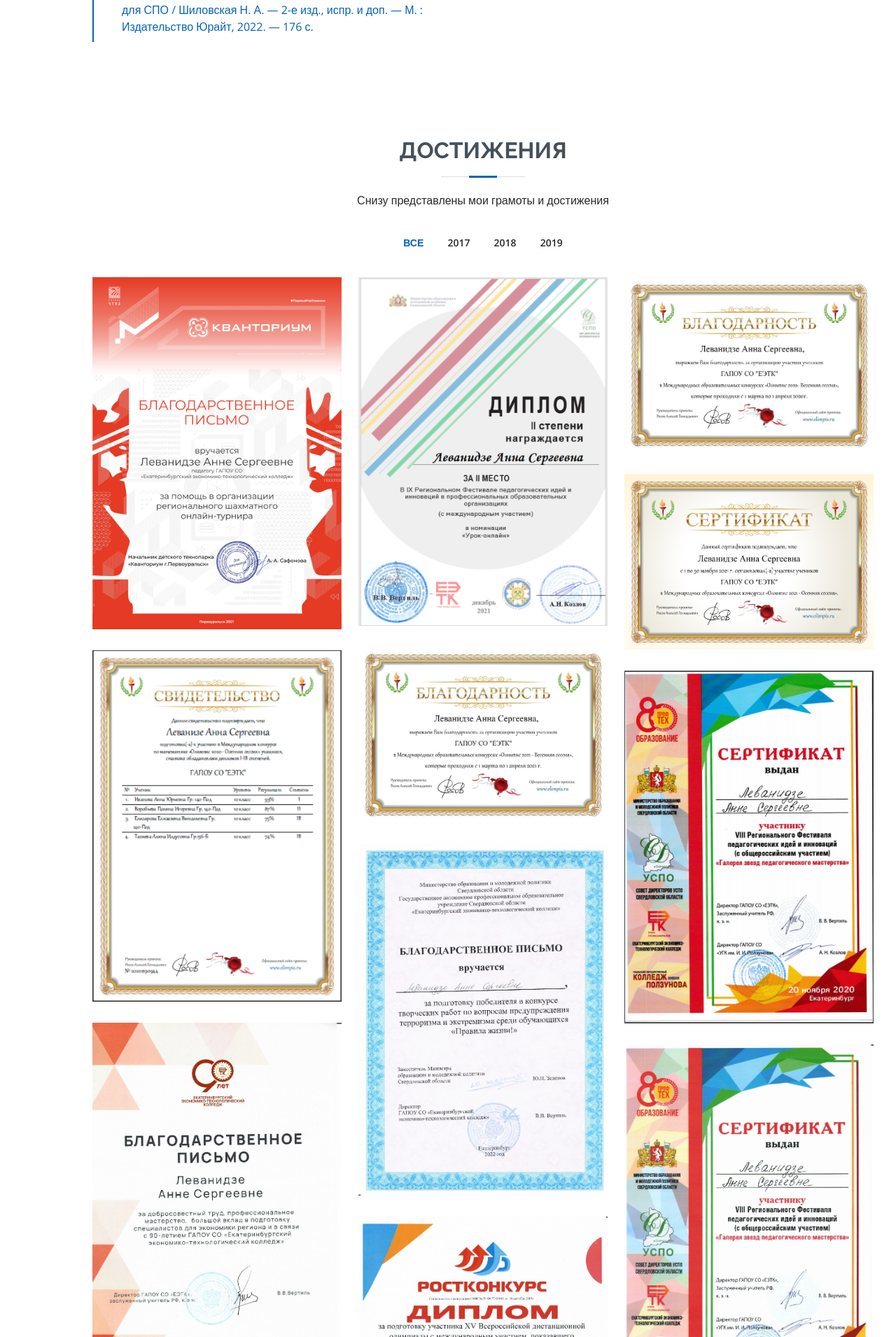
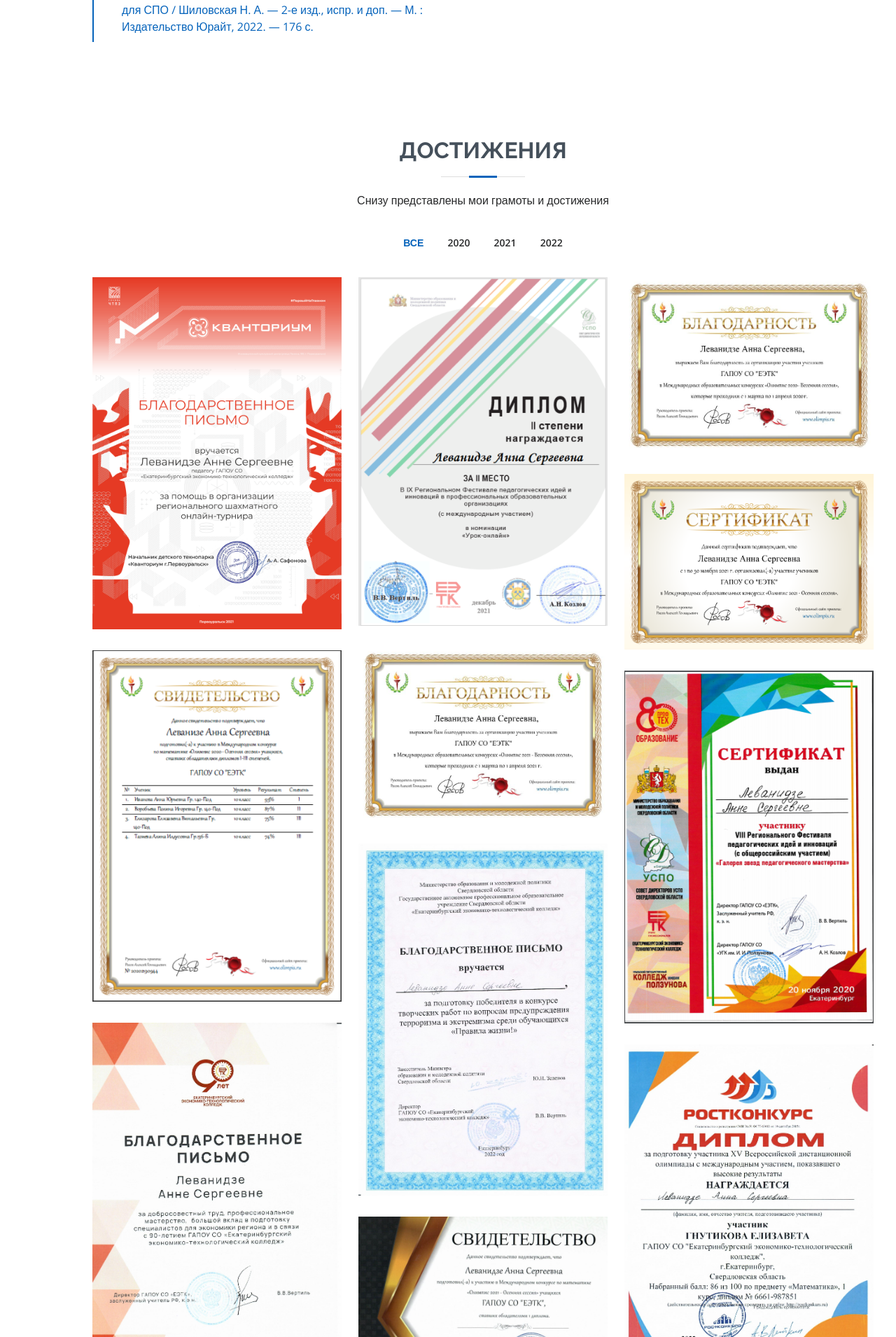
Before and after one commit to ShauTsar/webDze, a Django app: page / in a window 1280 px wide. Shown: the part 4330-6240 px from the top of the page at 70% size. Run offline with Django 4.2, Linux system fonts and the light colour scheme; some libraries are stand-ins or nearby versions.

Commit message:
update 1.0.4

```diff
--- a/dzeProject/dzeApp/templates/dzeApp/index.html
+++ b/dzeProject/dzeApp/templates/dzeApp/index.html
@@ -336,21 +336,21 @@
           <div class="col-lg-12 d-flex justify-content-center" data-aos="fade-up" data-aos-delay="100">
             <ul id="portfolio-flters">
               <li data-filter="*" class="filter-active">Все</li>
-              <li data-filter=".filter-app">2017</li>
-              <li data-filter=".filter-card">2018</li>
-              <li data-filter=".filter-web">2019</li>
+              <li data-filter=".filter-2020">2020</li>
+              <li data-filter=".filter-2021">2021</li>
+              <li data-filter=".filter-2022">2022</li>
             </ul>
           </div>
         </div>
 
         <div class="row portfolio-container" data-aos="fade-up" data-aos-delay="200">
 
-          <div class="col-lg-4 col-md-6 portfolio-item filter-app">
+          <div class="col-lg-4 col-md-6 portfolio-item filter-2021">
             <div class="portfolio-wrap">
               <img src="{% static 'dzeApp/img/achievements/blagodarstvennoe_pismo.jpg' %}" class="img-fluid" alt="">
               <div class="portfolio-info">
                 <h4>Благодарственное письмо</h4>
-                <p>за помощь в организации регионального шахматного турнира</p>
+                <p>за помощь в организации регионального шахматного турнира 2021</p>
                 <div class="portfolio-links">
                   <a href="{% static 'dzeApp/img/achievements/blagodarstvennoe_pismo.jpg' %}" data-gallery="portfolioGallery" class="portfolio-lightbox" title=""><i class="bx bx-plus"></i></a>
                   <a href="portfolio-details.html" class="portfolio-details-lightbox" data-glightbox="type: external" title="Portfolio Details"><i class="bx bx-link"></i></a>
@@ -359,12 +359,12 @@
             </div>
           </div>
 
-          <div class="col-lg-4 col-md-6 portfolio-item filter-web">
+          <div class="col-lg-4 col-md-6 portfolio-item filter-2021">
             <div class="portfolio-wrap">
               <img src="{% static 'dzeApp/img/achievements/diplom.jpg' %}" class="img-fluid" alt="">
               <div class="portfolio-info">
                 <h4>Диплом 2 степени</h4>
-                <p>2 место</p>
+                <p>2 место2021</p>
                 <div class="portfolio-links">
                   <a href="{% static 'dzeApp/img/achievements/diplom.jpg' %}" data-gallery="portfolioGallery" class="portfolio-lightbox" title=""><i class="bx bx-plus"></i></a>
                   <a href="portfolio-details.html" class="portfolio-details-lightbox" data-glightbox="type: external" title="Portfolio Details"><i class="bx bx-link"></i></a>
@@ -373,7 +373,7 @@
             </div>
           </div>
 
-          <div class="col-lg-4 col-md-6 portfolio-item filter-app">
+          <div class="col-lg-4 col-md-6 portfolio-item filter-2020">
             <div class="portfolio-wrap">
               <img src="{% static 'dzeApp/img/achievements/olimpys2020.jpg' %}" class="img-fluid" alt="">
               <div class="portfolio-info">
@@ -387,7 +387,7 @@
             </div>
           </div>
 
-          <div class="col-lg-4 col-md-6 portfolio-item filter-card">
+          <div class="col-lg-4 col-md-6 portfolio-item filter-2021">
             <div class="portfolio-wrap">
               <img src="{% static 'dzeApp/img/achievements/olimpys2021.jpg' %}" class="img-fluid" alt="">
               <div class="portfolio-info">
@@ -401,7 +401,7 @@
             </div>
           </div>
 
-          <div class="col-lg-4 col-md-6 portfolio-item filter-web">
+          <div class="col-lg-4 col-md-6 portfolio-item filter-2021">
             <div class="portfolio-wrap">
               <img src="{% static 'dzeApp/img/achievements/olimpys2021Vesna.jpg' %}" class="img-fluid" alt="">
               <div class="portfolio-info">
@@ -415,7 +415,7 @@
             </div>
           </div>
 
-          <div class="col-lg-4 col-md-6 portfolio-item filter-app">
+          <div class="col-lg-4 col-md-6 portfolio-item filter-2020">
             <div class="portfolio-wrap">
               <img src="{% static 'dzeApp/img/achievements/olimpysEetk.jpg' %}" class="img-fluid" alt="">
               <div class="portfolio-info">
@@ -429,7 +429,7 @@
             </div>
           </div>
 
-          <div class="col-lg-4 col-md-6 portfolio-item filter-card">
+          <div class="col-lg-4 col-md-6 portfolio-item filter-2020">
             <div class="portfolio-wrap">
               <img src="{% static 'dzeApp/img/achievements/sertik.jpg' %}" class="img-fluid" alt="">
               <div class="portfolio-info">
@@ -442,7 +442,7 @@
               </div>
             </div>
           </div>
-          <div class="col-lg-4 col-md-6 portfolio-item filter-card">
+          <div class="col-lg-4 col-md-6 portfolio-item filter-2022">
             <div class="portfolio-wrap">
               <img src="{% static 'dzeApp/img/achievements/levan1.jpg' %}" class="img-fluid" alt="">
               <div class="portfolio-info">
@@ -455,12 +455,12 @@
             </div>
           </div>
 
-          <div class="col-lg-4 col-md-6 portfolio-item filter-card">
+          <div class="col-lg-4 col-md-6 portfolio-item filter-2022">
             <div class="portfolio-wrap">
               <img src="{% static 'dzeApp/img/achievements/levan2.jpg' %}" class="img-fluid" alt="">
               <div class="portfolio-info">
-                <h4>Сертификат</h4>
-                <p>Педагогические идеи</p>
+                <h4>Благодарственное письмо</h4>
+                <p>с 90-летием 2022</p>
                 <div class="portfolio-links">
                   <a href="{% static 'dzeApp/img/achievements/levan2.jpg' %}" data-gallery="portfolioGallery" class="portfolio-lightbox" title=""><i class="bx bx-plus"></i></a>
                   <a href="portfolio-details.html" class="portfolio-details-lightbox" data-glightbox="type: external" title="Portfolio Details"><i class="bx bx-link"></i></a>
@@ -468,25 +468,12 @@
               </div>
             </div>
           </div>
-          <div class="col-lg-4 col-md-6 portfolio-item filter-card">
-            <div class="portfolio-wrap">
-              <img src="{% static 'dzeApp/img/achievements/levan3.jpg' %}" class="img-fluid" alt="">
-              <div class="portfolio-info">
-                <h4>Сертификат</h4>
-                <p>Педагогические идеи</p>
-                <div class="portfolio-links">
-                  <a href="{% static 'dzeApp/img/achievements/levan3.jpg' %}" data-gallery="portfolioGallery" class="portfolio-lightbox" title=""><i class="bx bx-plus"></i></a>
-                  <a href="portfolio-details.html" class="portfolio-details-lightbox" data-glightbox="type: external" title="Portfolio Details"><i class="bx bx-link"></i></a>
-                </div>
-              </div>
-            </div>
-          </div>
-          <div class="col-lg-4 col-md-6 portfolio-item filter-card">
+          <div class="col-lg-4 col-md-6 portfolio-item filter-2022">
             <div class="portfolio-wrap">
               <img src="{% static 'dzeApp/img/achievements/levan4.jpg' %}" class="img-fluid" alt="">
               <div class="portfolio-info">
-                <h4>Сертификат</h4>
-                <p>Педагогические идеи</p>
+                <h4>Диплом</h4>
+                <p>РОСТКОНКУРС</p>
                 <div class="portfolio-links">
                   <a href="{% static 'dzeApp/img/achievements/levan4.jpg' %}" data-gallery="portfolioGallery" class="portfolio-lightbox" title=""><i class="bx bx-plus"></i></a>
                   <a href="portfolio-details.html" class="portfolio-details-lightbox" data-glightbox="type: external" title="Portfolio Details"><i class="bx bx-link"></i></a>
@@ -494,12 +481,12 @@
               </div>
             </div>
           </div>
-          <div class="col-lg-4 col-md-6 portfolio-item filter-card">
+          <div class="col-lg-4 col-md-6 portfolio-item filter-2021">
             <div class="portfolio-wrap">
               <img src="{% static 'dzeApp/img/achievements/levan5.jpg' %}" class="img-fluid" alt="">
               <div class="portfolio-info">
-                <h4>Сертификат</h4>
-                <p>Педагогические идеи</p>
+                <h4>Свидетельство</h4>
+                <p>Олимпис 2021 - Осень</p>
                 <div class="portfolio-links">
                   <a href="{% static 'dzeApp/img/achievements/levan5.jpg' %}" data-gallery="portfolioGallery" class="portfolio-lightbox" title=""><i class="bx bx-plus"></i></a>
                   <a href="portfolio-details.html" class="portfolio-details-lightbox" data-glightbox="type: external" title="Portfolio Details"><i class="bx bx-link"></i></a>
@@ -507,12 +494,12 @@
               </div>
             </div>
           </div>
-          <div class="col-lg-4 col-md-6 portfolio-item filter-card">
+          <div class="col-lg-4 col-md-6 portfolio-item filter-2022">
             <div class="portfolio-wrap">
               <img src="{% static 'dzeApp/img/achievements/levan6.jpg' %}" class="img-fluid" alt="">
               <div class="portfolio-info">
-                <h4>Сертификат</h4>
-                <p>Педагогические идеи</p>
+                <h4>Благодарственное письмо</h4>
+                <p>Библионочь-2022</p>
                 <div class="portfolio-links">
                   <a href="{% static 'dzeApp/img/achievements/levan6.jpg' %}" data-gallery="portfolioGallery" class="portfolio-lightbox" title=""><i class="bx bx-plus"></i></a>
                   <a href="portfolio-details.html" class="portfolio-details-lightbox" data-glightbox="type: external" title="Portfolio Details"><i class="bx bx-link"></i></a>
@@ -520,12 +507,12 @@
               </div>
             </div>
           </div>
-          <div class="col-lg-4 col-md-6 portfolio-item filter-card">
+          <div class="col-lg-4 col-md-6 portfolio-item filter-2022">
             <div class="portfolio-wrap">
               <img src="{% static 'dzeApp/img/achievements/levan7.jpg' %}" class="img-fluid" alt="">
               <div class="portfolio-info">
-                <h4>Сертификат</h4>
-                <p>Педагогические идеи</p>
+                <h4>Удостоверение</h4>
+                <p>о повышении квалификации</p>
                 <div class="portfolio-links">
                   <a href="{% static 'dzeApp/img/achievements/levan7.jpg' %}" data-gallery="portfolioGallery" class="portfolio-lightbox" title=""><i class="bx bx-plus"></i></a>
                   <a href="portfolio-details.html" class="portfolio-details-lightbox" data-glightbox="type: external" title="Portfolio Details"><i class="bx bx-link"></i></a>
@@ -675,6 +662,18 @@
 
       </div>
     </section><!-- End Services Section -->
+    <section id="servicesЕуые" class="services">
+      <div class="container" data-aos="fade-up">
+
+        <div class="section-title">
+          <h2>Расписание</h2>
+          <p>Ниже вы найдете мое расписание на текущую неделю</p>
+        </div>
+
+
+      </div>
+    </section>
+
 
     <!-- ======= Testimonials Section ======= -->
     <section id="testimonials" class="testimonials section-bg">
```
Also changed, not shown: other parts of dzeProject/dzeApp/templates/dzeApp/index.html (+2 -2 lines), dzeProject/dzeApp/static/dzeApp/css/style.css (line endings or trailing spaces), dzeProject/dzeApp/static/dzeApp/js/main.js (line endings or trailing spaces).
